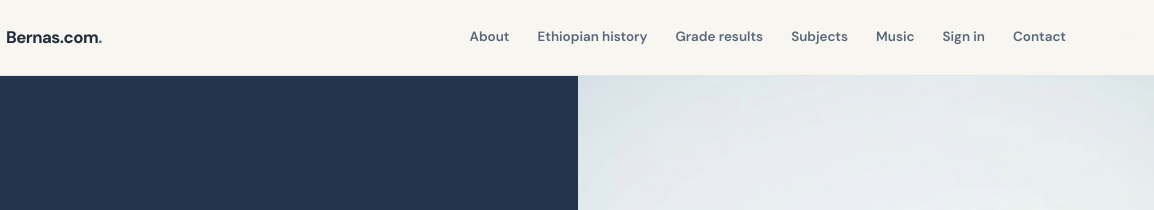
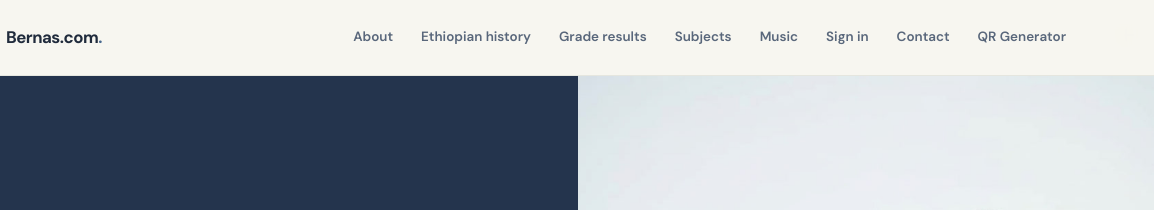
Before and after one commit to bernabasbelachew86-del/another-super-web, a plain HTML site: page index.html in a window 1280 px wide. Shown: the top 210 px of the page, 126-1280 px from the left. Drawn offline with nearby package versions, Linux system fonts and the light colour scheme; a web font is replaced by a local one.

Commit message:
Update index.html

```diff
--- a/index.html
+++ b/index.html
@@ -34,7 +34,7 @@
           <a href="#about">About</a><a href="#heritage">Ethiopian history</a
           ><a href="#grades">Grade results</a><a href="#subjects">Subjects</a
           ><a href="#music">Music</a><a href="login.html">Sign in</a
-          ><a href="#contact">Contact</a>
+          ><a href="#contact">Contact</a><a href="qr.html">QR Generator</a>
         </nav>
       </nav>
     </header>
```
